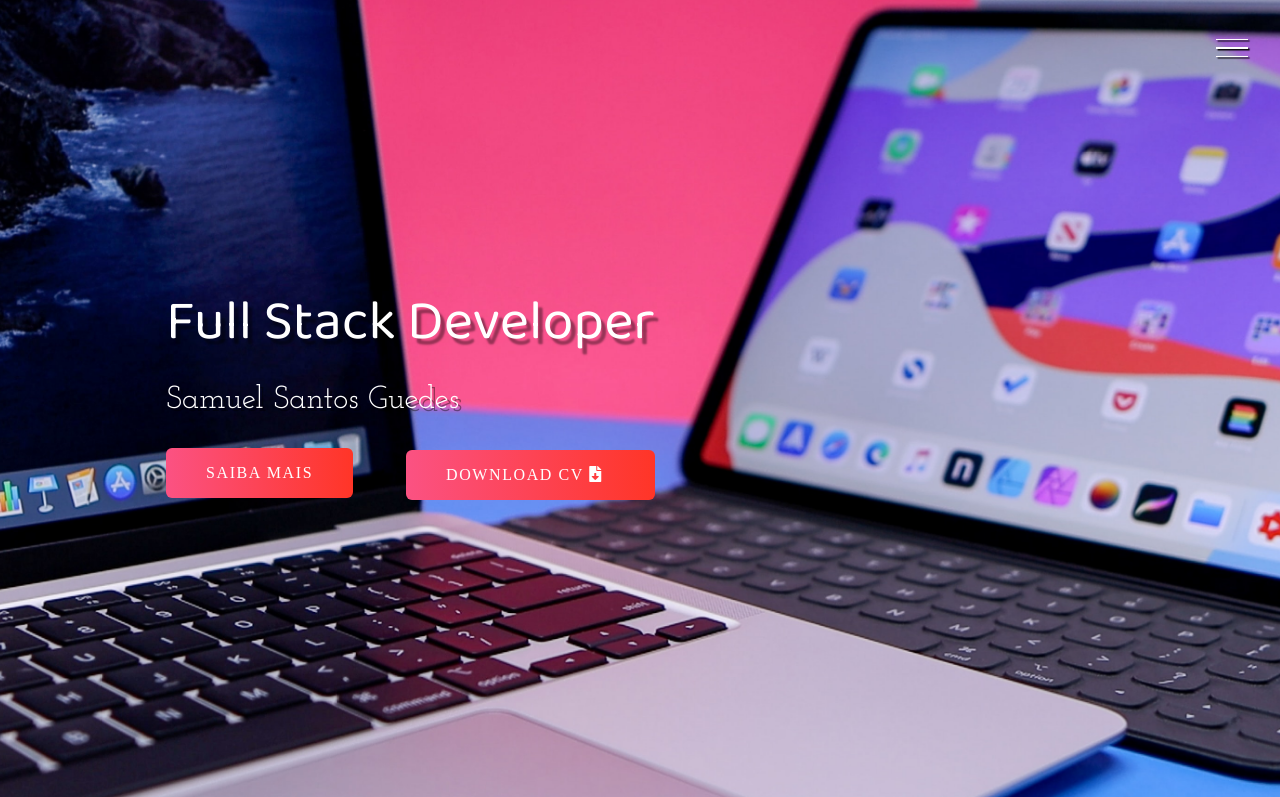
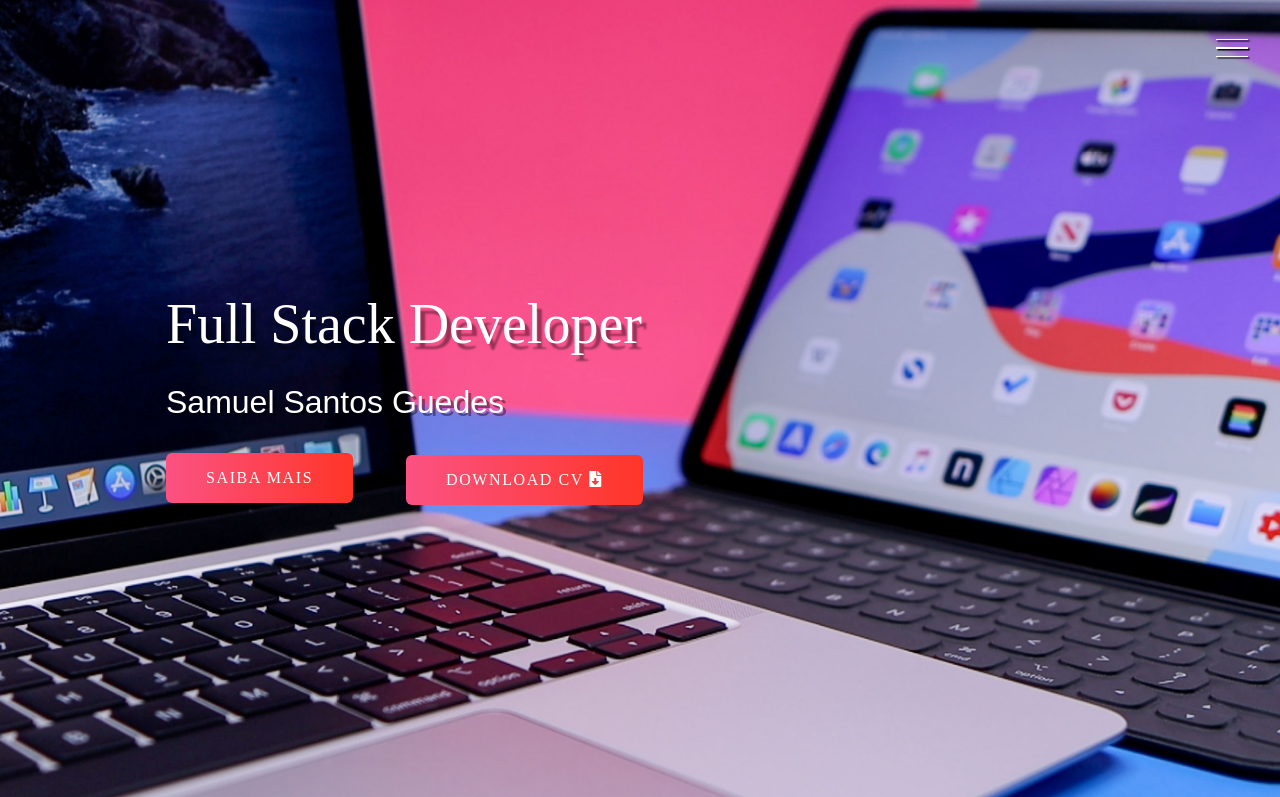
Before and after one commit to 1Samel2/Portfolio, a plain HTML site: page index.html in a window 1280 px wide. Shown: the top 797 px of the page. Drawn offline with Linux system fonts and the light colour scheme.

Commit message:
Att de fonte

```diff
--- a/styles.css
+++ b/styles.css
@@ -107,7 +107,7 @@ header {
 .banner h1 {
     color: white;
     font-size: 3.5rem;
-    font-family: "Baloo Da 2", serif;
+    font-family: "Muli", serif;
     font-weight: 200;
     text-shadow: .3rem .4rem 2px rgba(0, 0, 0, .4);
     line-height: 3.5rem;
@@ -117,7 +117,7 @@ header {
 }
 
 .banner p {
-    font-family: "josefin Slab", sans-serif;
+    font-family: "Muli", sans-serif;
     color: white;
     font-size: 2rem;
     text-shadow: .2rem .2rem rgba(0, 0, 0, .4);
```
